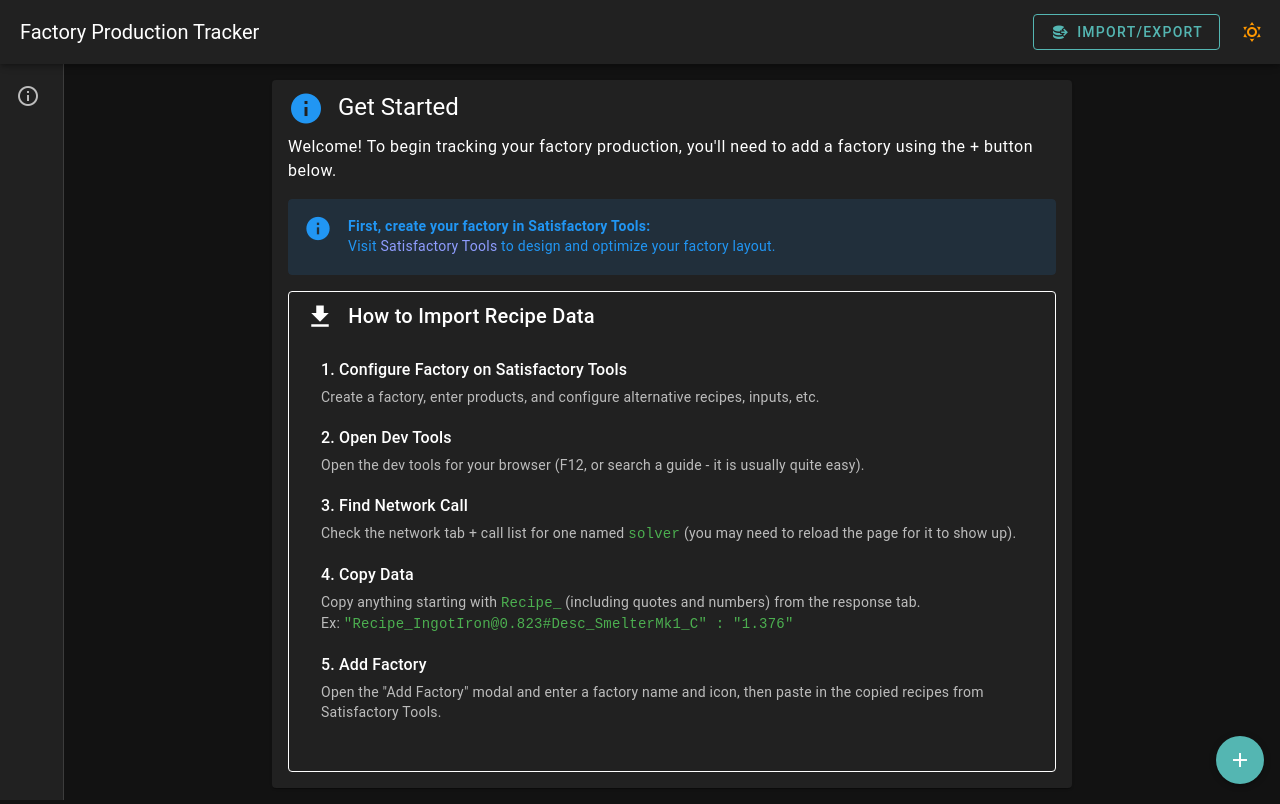
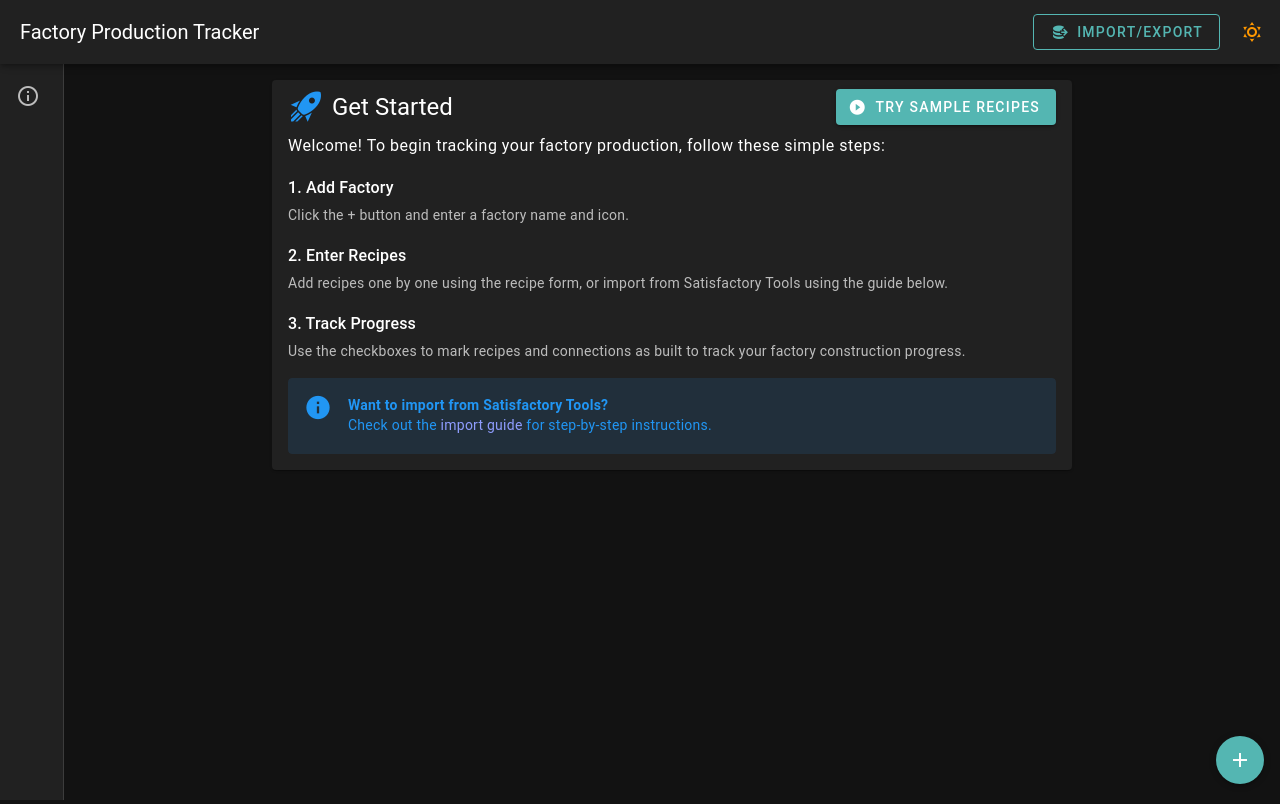
Before and after one commit to ammesonb/satisfactory-prod-tracker, a Vue app: page / in a window 1280 px wide. Built offline with nearby package versions, Linux system fonts and the light colour scheme.

Commit message:
Update getting started text, add try it out sample data

```diff
--- a/src/components/common/GettingStarted.vue
+++ b/src/components/common/GettingStarted.vue
@@ -1,76 +1,83 @@
 <script setup lang="ts">
+import { useFactoryStore } from '@/stores/factory'
+
+const factoryStore = useFactoryStore()
 const steps = [
   {
-    title: 'Configure Factory on Satisfactory Tools',
-    description:
-      'Create a factory, enter products, and configure alternative recipes, inputs, etc.',
+    title: 'Add Factory',
+    description: 'Click the + button and enter a factory name and icon.',
   },
   {
-    title: 'Open Dev Tools',
+    title: 'Enter Recipes',
     description:
-      'Open the dev tools for your browser (F12, or search a guide - it is usually quite easy).',
+      'Add recipes one by one using the recipe form, or import from Satisfactory Tools using the guide below.',
   },
   {
-    title: 'Find Network Call',
-    description: `Check the network tab + call list for one named <code class="text-green">solver</code>
-      (you may need to reload the page for it to show up).
-    `,
-  },
-  {
-    title: 'Copy Data',
-    description: `Copy anything starting with <code class="text-green">Recipe_</code> (including quotes and numbers) from the response tab.
-      <br />
-      Ex: <code class="text-green">"Recipe_IngotIron@0.823#Desc_SmelterMk1_C" : "1.376"</code>
-    `,
-  },
-  {
-    title: 'Add Factory',
+    title: 'Track Progress',
     description:
-      'Open the "Add Factory" modal and enter a factory name and icon, then paste in the copied recipes from Satisfactory Tools.',
+      'Use the checkboxes to mark recipes and connections as built to track your factory construction progress.',
   },
 ]
+
+const sampleRecipes = `"Recipe_Alternate_SteelRod_C@100#Desc_ConstructorMk1_C": "2.5",
+"Recipe_Alternate_PureIronIngot_C@100#Desc_OilRefinery_C": "2.87179",
+"Recipe_ModularFrame_C@100#Desc_AssemblerMk1_C": "10",
+"Recipe_Alternate_SteelCastedPlate_C@100#Desc_FoundryMk1_C": "2.222222222222",
+"Recipe_Alternate_Wire_1_C@100#Desc_ConstructorMk1_C": "8.888888888888",
+"Recipe_Alternate_ReinforcedIronPlate_2_C@100#Desc_AssemblerMk1_C": "5.333333333333",
+"Recipe_Alternate_IngotSteel_1_C@100#Desc_FoundryMk1_C": "1.055555555555"`
+
+const addSampleFactory = () => {
+  try {
+    factoryStore.addFactory('Sample Factory', 'desc-modularframe-c', sampleRecipes.trim())
+    factoryStore.setSelectedFactory('Sample Factory')
+  } catch (error) {
+    console.error('Failed to add sample factory:', error)
+  }
+}
 </script>
 
 <template>
   <v-card class="mx-auto" max-width="800">
-    <v-card-title class="text-h5">
-      <v-icon class="mr-2" color="primary">mdi-information</v-icon>
-      Get Started
+    <v-card-title class="text-h5 d-flex justify-space-between align-center">
+      <div class="d-flex align-center">
+        <v-icon class="mr-2" color="primary">mdi-rocket-launch</v-icon>
+        Get Started
+      </div>
+      <v-btn
+        color="secondary"
+        variant="elevated"
+        prepend-icon="mdi-play-circle"
+        @click="addSampleFactory"
+      >
+        Try Sample Recipes
+      </v-btn>
     </v-card-title>
     <v-card-text>
       <p class="text-body-1 mb-4">
-        Welcome! To begin tracking your factory production, you'll need to add a factory using the +
-        button below.
+        Welcome! To begin tracking your factory production, follow these simple steps:
       </p>
 
-      <v-alert type="info" variant="tonal" class="mb-4">
-        <strong>First, create your factory in Satisfactory Tools:</strong><br />
-        Visit
+      <div class="mb-4">
+        <div v-for="(step, index) in steps" :key="index" class="mb-4">
+          <div class="text-subtitle-1 font-weight-medium mb-1">
+            {{ index + 1 }}. {{ step.title }}
+          </div>
+          <div class="text-body-2 text-medium-emphasis" v-html="step.description"></div>
+        </div>
+      </div>
+
+      <v-alert type="info" variant="tonal" class="mt-4">
+        <strong>Want to import from Satisfactory Tools?</strong><br />
+        Check out the
         <a
-          href="https://www.satisfactorytools.com/1.0/production"
+          href="https://github.com/ammesonb/satisfactory-prod-tracker/wiki/Import-from-Satisfactory-Tools"
           target="_blank"
           class="text-decoration-none"
-          >Satisfactory Tools</a
+          >import guide</a
         >
-        to design and optimize your factory layout.
+        for step-by-step instructions.
       </v-alert>
-
-      <v-card variant="outlined">
-        <v-card-title class="text-h6">
-          <v-icon class="mr-2">mdi-download</v-icon>
-          How to Import Recipe Data
-        </v-card-title>
-        <v-card-text>
-          <div class="pa-4">
-            <div v-for="(step, index) in steps" :key="index" class="mb-4">
-              <div class="text-subtitle-1 font-weight-medium mb-1">
-                {{ index + 1 }}. {{ step.title }}
-              </div>
-              <div class="text-body-2 text-medium-emphasis" v-html="step.description"></div>
-            </div>
-          </div>
-        </v-card-text>
-      </v-card>
     </v-card-text>
   </v-card>
 </template>
--- a/src/components/modals/ImportExportModal.vue
+++ b/src/components/modals/ImportExportModal.vue
@@ -1,11 +1,15 @@
 <script setup lang="ts">
-import { ref } from 'vue'
+import { ref, computed } from 'vue'
+import { useFactoryStore } from '@/stores/factory'
 import ExportTab from './ExportTab.vue'
 import ImportTab from './ImportTab.vue'
 
+const factoryStore = useFactoryStore()
 const isOpen = defineModel<boolean>({ default: false })
 const activeTab = ref<'export' | 'import'>('export')
 const error = ref('')
+
+const defaultTab = computed(() => (factoryStore.hasFactories ? 'export' : 'import'))
 
 const clearError = () => {
   error.value = ''
@@ -21,7 +25,7 @@ const handleImportSuccess = () => {
 
 const resetModal = () => {
   error.value = ''
-  activeTab.value = 'export'
+  activeTab.value = defaultTab.value
 }
 
 // Reset when modal closes
```
Also changed, not shown: 1 other file (tests, documents, lock files or other folders).
